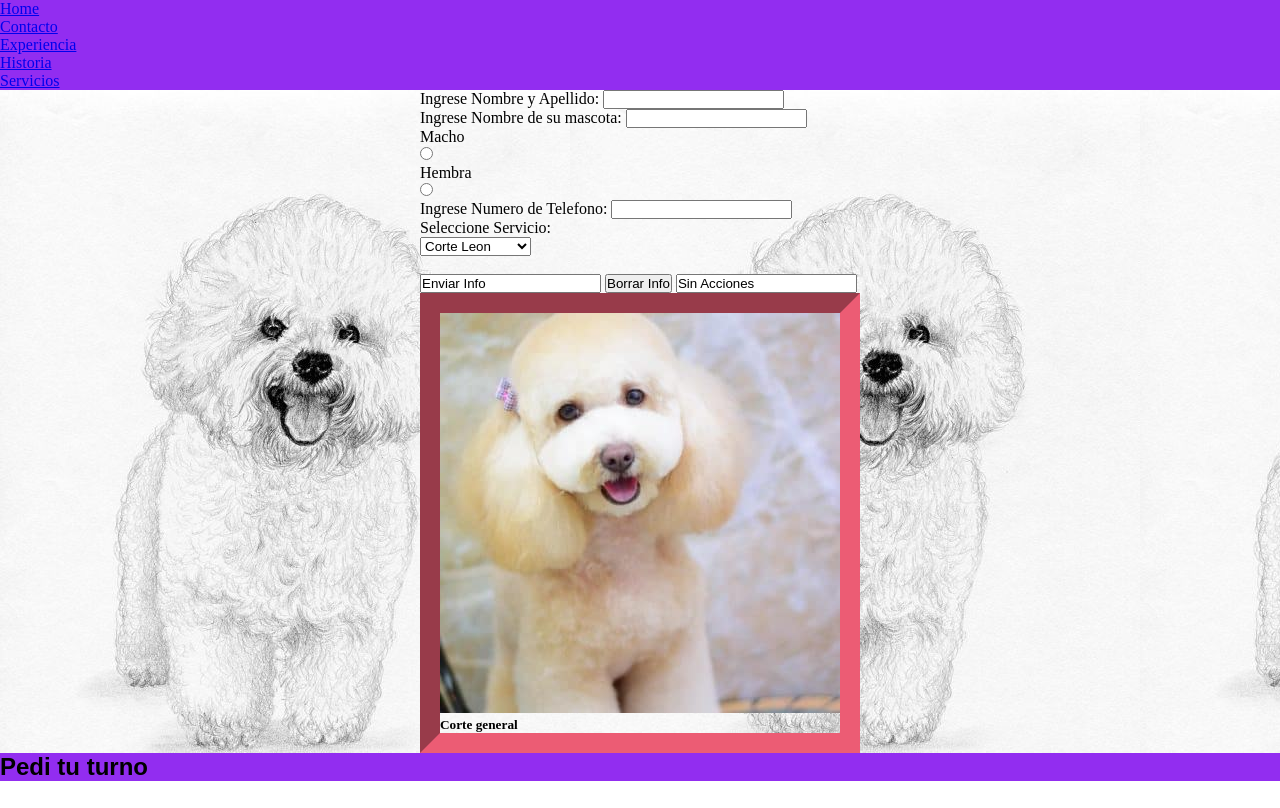
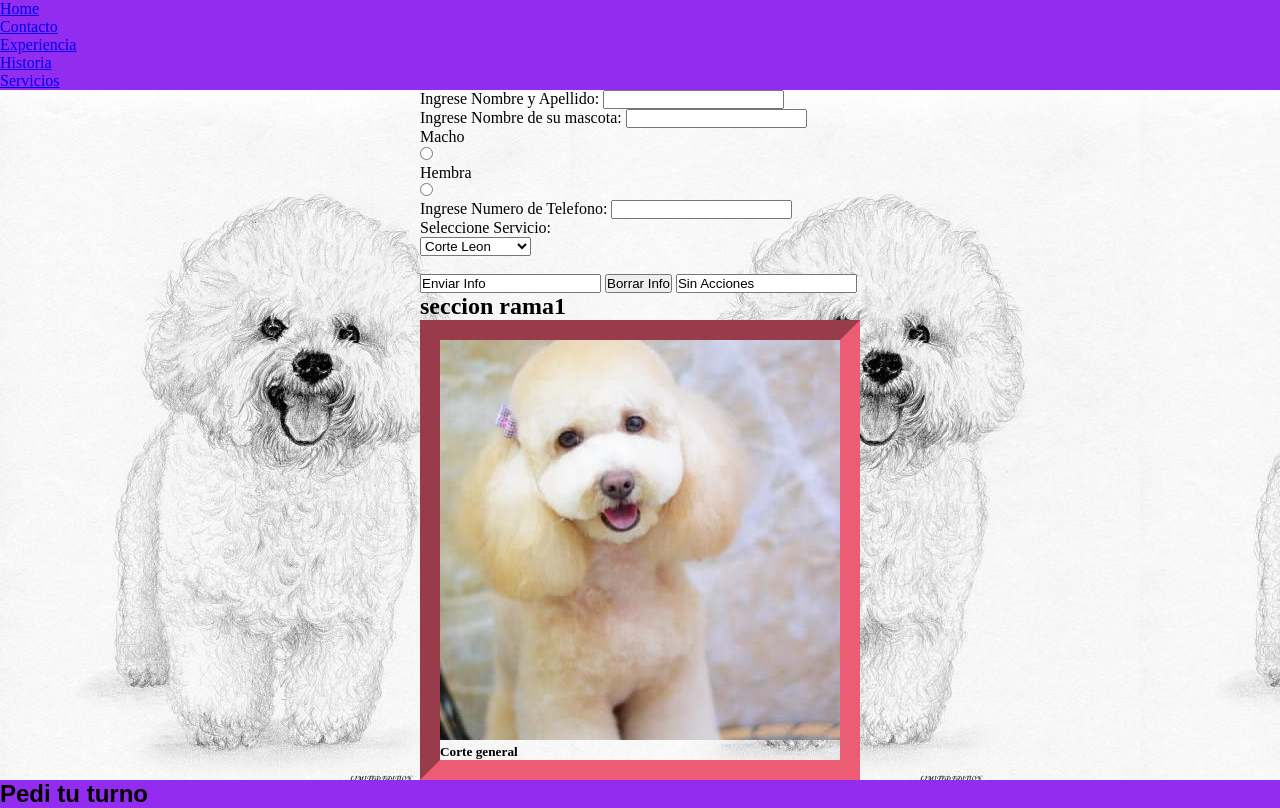
Before and after one commit to andreapasos/martes-temprano, a plain HTML site: page secciones/contacto.html in a window 1280 px wide. Drawn offline with Linux system fonts and the light colour scheme.

Commit message:
seccion rama1

```diff
--- a/secciones/contacto.html
+++ b/secciones/contacto.html
@@ -67,6 +67,9 @@
         <input type="buttom" value="Sin Acciones">
 
     </form>
+
+        <section>
+            <h1>seccion rama1</h1>
             <div>
                 <figure>
                     <div class="imagen1">
@@ -75,6 +78,7 @@
                         <h5>Corte general</h5>
                     </figcaption>
                 </div>
+        </section>
 </div>
 </main>
 
```
Lines whose indentation alone changed are shown as unchanged.
